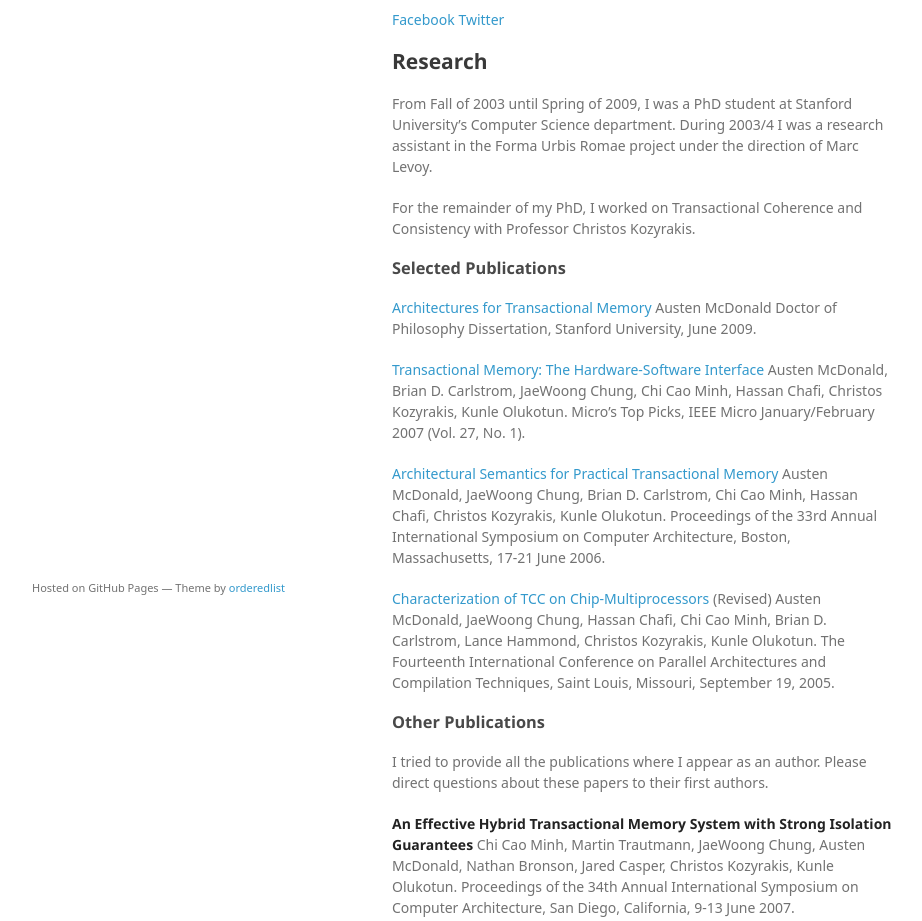
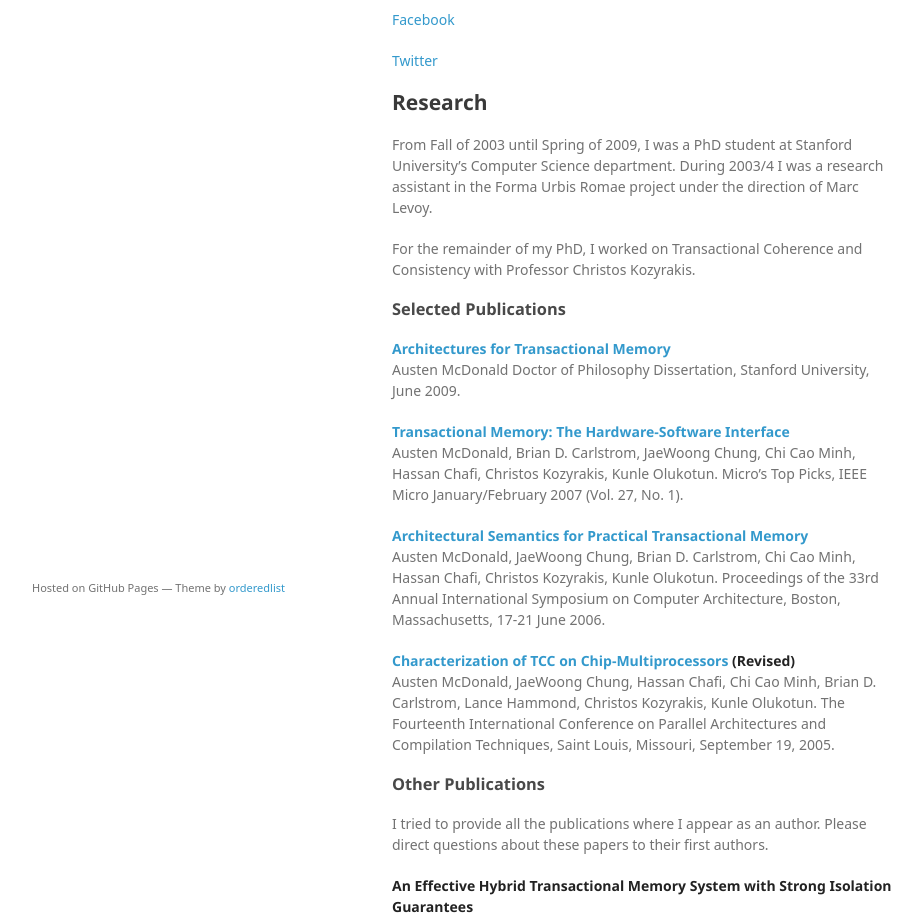
Before and after one commit to austenmc/austenmc.github.io, a plain HTML site: page index.html in a window 1280 px wide. Shown: the part 133-1054 px from the top of the page, without its empty margins (178-1100 px from the left). Drawn offline with Linux system fonts and the light colour scheme; a web font is replaced by a local one.

Commit message:
Update index.html

```diff
--- a/index.html
+++ b/index.html
@@ -28,8 +28,8 @@
 
 <p>Professional keyboard tester.</p>
 
-<p><a href="https://www.facebook.com/austenmc">Facebook</a>
-<a href="https://www.twitter.com/austenmc">Twitter</a></p>
+<p><a href="https://www.facebook.com/austenmc">Facebook</a></p>
+<p></p><a href="https://www.twitter.com/austenmc">Twitter</a></p>
 
 <h2>
 <a id="research" class="anchor" href="#research" aria-hidden="true"><span aria-hidden="true" class="octicon octicon-link"></span></a>Research</h2>
@@ -41,19 +41,19 @@
 <h3>
 <a id="selected-publications" class="anchor" href="#selected-publications" aria-hidden="true"><span aria-hidden="true" class="octicon octicon-link"></span></a>Selected Publications</h3>
 
-<p><a href="./papers/tcc_thesis_austenmc.pdf">Architectures for Transactional Memory</a>
+<p><strong><a href="./papers/tcc_thesis_austenmc.pdf">Architectures for Transactional Memory</a></strong><br/>
 Austen McDonald
 Doctor of Philosophy Dissertation, Stanford University, June 2009.</p>
 
-<p><a href="./papers/tcc_micro2007.pdf">Transactional Memory: The Hardware-Software Interface</a>
+<p><strong><a href="./papers/tcc_micro2007.pdf">Transactional Memory: The Hardware-Software Interface</a></strong><br/>
 Austen McDonald, Brian D. Carlstrom, JaeWoong Chung, Chi Cao Minh, Hassan Chafi, Christos Kozyrakis, Kunle Olukotun.
 Micro’s Top Picks, IEEE Micro January/February 2007 (Vol. 27, No. 1).</p>
 
-<p><a href="./papers/tcc_isca2006.pdf">Architectural Semantics for Practical Transactional Memory</a>
+<p><strong><a href="./papers/tcc_isca2006.pdf">Architectural Semantics for Practical Transactional Memory</a></strong><br/>
 Austen McDonald, JaeWoong Chung, Brian D. Carlstrom, Chi Cao Minh, Hassan Chafi, Christos Kozyrakis, Kunle Olukotun.
 Proceedings of the 33rd Annual International Symposium on Computer Architecture, Boston, Massachusetts, 17-21 June 2006.</p>
 
-<p><a href="./papers/tcc_pact2005.pdf">Characterization of TCC on Chip-Multiprocessors</a> (Revised)
+<p><strong><a href="./papers/tcc_pact2005.pdf">Characterization of TCC on Chip-Multiprocessors</a> (Revised)</strong><br/>
 Austen McDonald, JaeWoong Chung, Hassan Chafi, Chi Cao Minh, Brian D. Carlstrom, Lance Hammond, Christos Kozyrakis, Kunle Olukotun.
 The Fourteenth International Conference on Parallel Architectures and Compilation Techniques, Saint Louis, Missouri, September 19, 2005.</p>
 
@@ -62,51 +62,51 @@ The Fourteenth International Conference on Parallel Architectures and Compilatio
 
 <p>I tried to provide all the publications where I appear as an author. Please direct questions about these papers to their first authors.</p>
 
-<p><strong>An Effective Hybrid Transactional Memory System with Strong Isolation Guarantees</strong>
+<p><strong>An Effective Hybrid Transactional Memory System with Strong Isolation Guarantees</strong><br/>
 Chi Cao Minh, Martin Trautmann, JaeWoong Chung, Austen McDonald, Nathan Bronson, Jared Casper, Christos Kozyrakis, Kunle Olukotun.
 Proceedings of the 34th Annual International Symposium on Computer Architecture, San Diego, California, 9-13 June 2007.</p>
 
-<p><strong>Transactional Collection Classes</strong>
+<p><strong>Transactional Collection Classes</strong><br/>
 Brian D. Carlstrom, Austen McDonald, Michael Carbin, Christos Kozyrakis, and Kunle Olukotun.
 © ACM, (2007). This is the author’s version of the work. It is posted here by permission of ACM for your personal use. Not for redistribution. The definitive version was published in the Proceedings of the ACM 2007 SIGPLAN Conference on Principles and Practice of Parallel Computing (PPoPP 2007), San Jose, California, 15 March 2007.</p>
 
-<p><strong>A Scalable, Non-blocking Approach to Transactional Memory</strong>
+<p><strong>A Scalable, Non-blocking Approach to Transactional Memory</strong><br/>
 Hassan Chafi, Jared Casper, Brian D. Carlstrom, Austen McDonald, Chi Cao Minh, Woongki Baek, Christos Kozyrakis, and Kunle Olukotun .
 13th International Symposium on High-Performance Computer Architecture (HPCA), Phoenix, Arizona, USA, 13 February 2007.</p>
 
-<p><strong>Executing Java programs with transactional memory</strong>
+<p><strong>Executing Java programs with transactional memory</strong><br/>
 Brian D. Carlstrom JaeWoong Chung, Hassan Chafi, Austen McDonald, Chi Cao Minh, Lance Hammond, Christos Kozyrakis, Kunle Olukotun.
 Science of Computer Programming, Volume 63, Issue 2, 1 December 2006, Pages 111-129</p>
 
-<p><strong>Tradeoffs in Transactional Memory Virtualization</strong>
+<p><strong>Tradeoffs in Transactional Memory Virtualization</strong><br/>
 JaeWoong Chung, Chi Cao Minh, Austen McDonald, Travis Skare, Hassan Chafi, Brian D. Carlstrom, Christos Kozyrakis and Kunle Olukotun.
 Proceedings of the Twelfth International Conference on Architectural Support for Programming Languages and Operating Systems, San Jose, California, 21-25 October 2006.</p>
 
-<p><strong>Testing Implementations of Transactional Memory</strong>
+<p><strong>Testing Implementations of Transactional Memory</strong><br/>
 Chaiyasit Manovit, Sudheendra Hangal, Austen McDonald, Hassan Chafi, Christos Kozyrakis, Kunle Olukotun.
 Proceedings of the 15th International Conference on Parallel Architecture and Compilation Techniques (PACT), September 2006.</p>
 
-<p><strong>The Atomos Transactional Programming Language</strong>
+<p><strong>The Atomos Transactional Programming Language</strong><br/>
 Brian D. Carlstrom, Austen McDonald, Hassan Chafi, JaeWoong Chung, Chi Cao Minh, Christos Kozyrakis, Kunle Olukotun.
 Proceedings of the ACM SIGPLAN 2006 Conference on Programming Language Design and Implementation, Ottawa, Canada, 12 June 2006.</p>
 
-<p><strong>The Common Case Transactional Behavior of Multithreaded Programs</strong>
+<p><strong>The Common Case Transactional Behavior of Multithreaded Programs</strong><br/>
 JaeWoong Chung, Hassan Chafi, Chi Cao Minh, Austen McDonald, Brian D. Carlstrom, Christos Kozyrakis, and Kunle Olukotun.
 12th International Symposium on High-Performance Computer Architecture (HPCA), Austin, Texas, USA, 15 February 2006.</p>
 
-<p><strong>Transactional Execution of Java Programs</strong>
+<p><strong>Transactional Execution of Java Programs</strong><br/>
 Brian D. Carlstrom, JaeWoong Chung, Hassan Chafi, Austen McDonald, Chi Cao Minh, Lance Hammond, Christos Kozyrakis, and Kunle Olukotun.
 Workshop on Synchronization and Concurrency in Object-Oriented Languages (SCOOL), OOPSLA, October 2005.</p>
 
-<p><strong>TAPE: A Transactional Application Profiling Environment</strong>
+<p><strong>TAPE: A Transactional Application Profiling Environment</strong><br/>
 Hassan Chafi, Chi Cao Minh, Austen McDonald, Brian D. Carlstrom, JaeWoong Chung, Lance Hammond, Christos Kozyrakis, Kunle Olukotun.
 The 19th ACM International Conference on Supercomputing, Cambridge, MA, June, 2005.</p>
 
-<p><strong>An Intel IXP1200-based Network Interface</strong>
+<p><strong>An Intel IXP1200-based Network Interface</strong><br/>
 Kenneth Mackenzie, Weidong Shi, Austen McDonald, and Ivan Ganev.
 2nd Annual Workshop on Novel Uses of Systems Area Netowrks (SAN-2), February, 2003.</p>
 
-<p><strong>Stream Handlers: Application-specific Message Services on Attached Network Processors</strong>
+<p><strong>Stream Handlers: Application-specific Message Services on Attached Network Processors</strong><br/>
 Ada Gavrilovska, Kenneth Mackenzie, Karsten Schwan, and Austen McDonald.
 Tenth Symposium on High Performance Interconnects (HOT-I 2002), Palo Alto, California, August 21-23, 2002.</p>
       </section>
```
